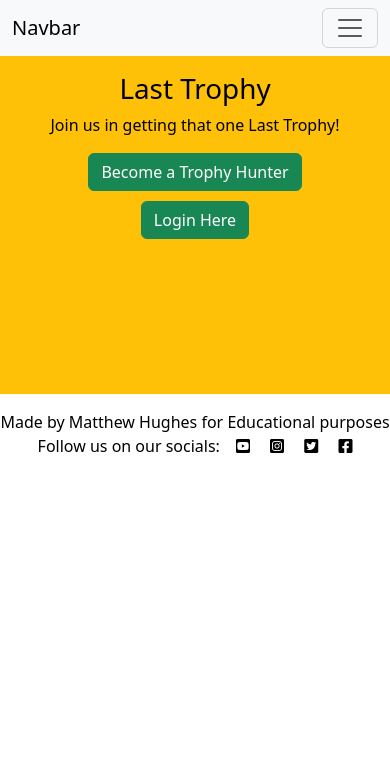
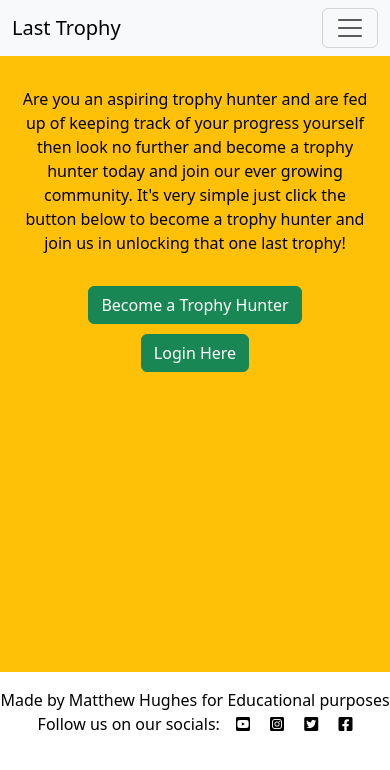
Before and after one commit to mattthughes/Last-Trophy, a Django app: page / in a window 390 px wide. Shown: the top 770 px of the page. Run offline with Django 4.2, Linux system fonts and the light colour scheme.

Commit message:
Adjusted mobile home page styles, structure

```diff
--- a/static/css/style.css
+++ b/static/css/style.css
@@ -1,10 +1,15 @@
 /* Generic styles */
 
 .heading-text {
-    height: 40vh;
+    height: 73vh;
     text-align: center;
+}
+
+.heading-paragraph {
+    padding: 15px;
 }
 
 .btn {
     margin-bottom: 10px;
+
 }
--- a/templates/base.html
+++ b/templates/base.html
@@ -17,7 +17,7 @@
     <header>
         <nav class="navbar navbar-expand-lg bg-body-tertiary">
             <div class="container-fluid">
-                <a class="navbar-brand" href="#">Navbar</a>
+                <a class="navbar-brand" href="#">Last Trophy</a>
                 <button class="navbar-toggler" type="button" data-bs-toggle="collapse"
                     data-bs-target="#navbarSupportedContent" aria-controls="navbarSupportedContent" aria-expanded="false"
                     aria-label="Toggle navigation">
--- a/trophy_hunter/templates/trophy_hunter/index.html
+++ b/trophy_hunter/templates/trophy_hunter/index.html
@@ -3,8 +3,9 @@
 {% block content %}
 <div class="container-fluid text-bg-warning p-3 heading-text">
     <div class="row">
-        <h1 class="heading">Last Trophy</h1>
-        <p class="heading-paragraph">Join us in getting that one Last Trophy!</p>
+        <p class="heading-paragraph">Are you an aspiring trophy hunter and are fed up of keeping track of your progress
+            yourself then look no further and become a trophy hunter today and join our ever growing community. It's very
+            simple just click the button below to become a trophy hunter and join us in unlocking that one last trophy!</p>
     </div>
     <div class="container text-center">
         <div class="row">
```
